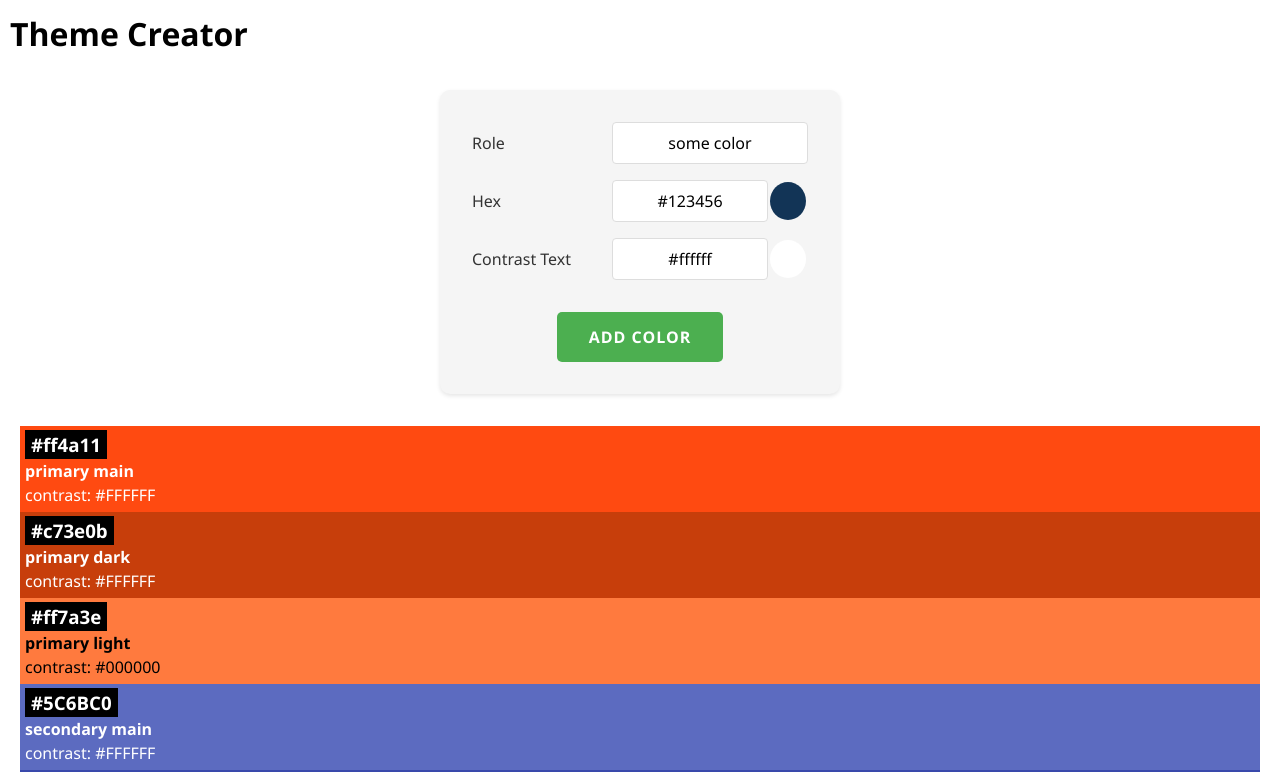
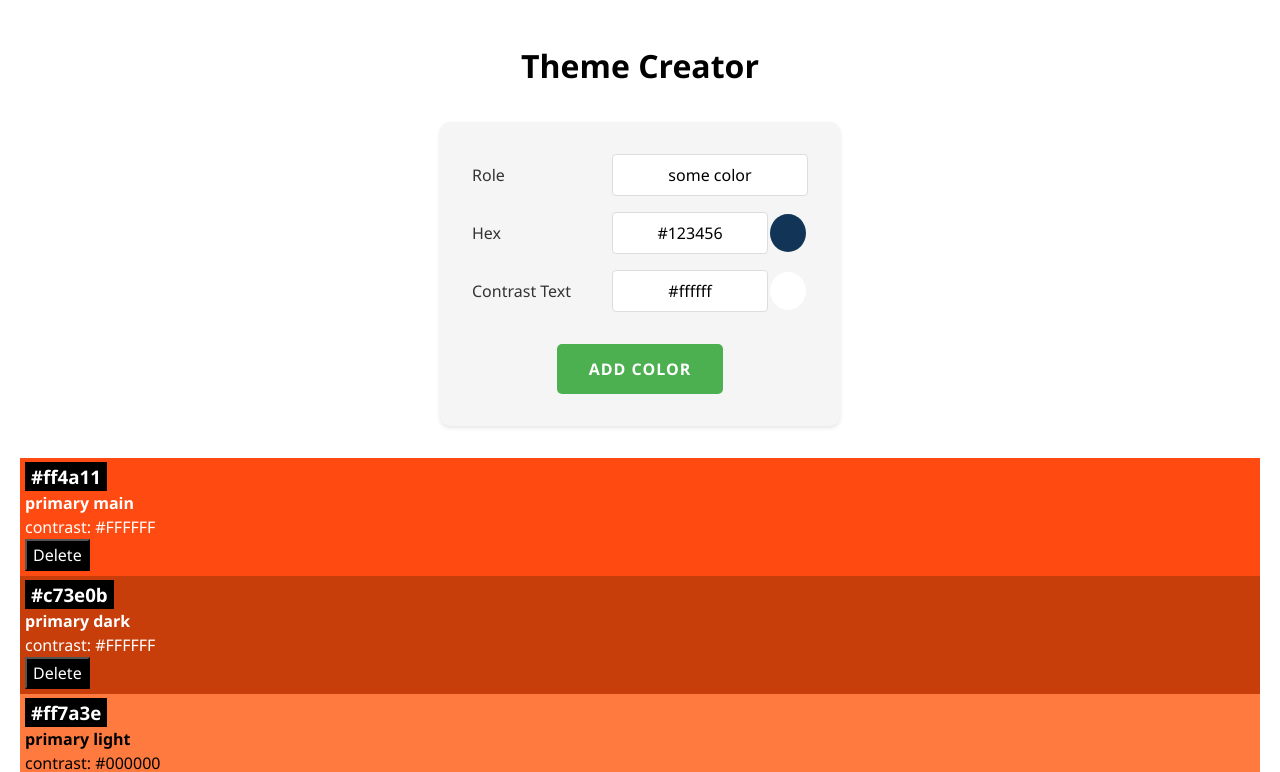
Before and after one commit to VadlamudiGirish/color-theme-creator, a React (Vite) app: page / in a window 1280 px wide. Shown: the top 772 px of the page. Built offline with nearby package versions, Linux system fonts and the light colour scheme.

Commit message:
Implement delete button on each card and delete card with confirmation from user

```diff
--- a/src/App.css
+++ b/src/App.css
@@ -2,3 +2,7 @@ body {
   font-family: "Segoe UI", "Helvetica Neue", Arial, sans-serif;
   padding: 10px;
 }
+.text {
+  text-align: center;
+  margin-top: 2rem;
+}
--- a/src/App.jsx
+++ b/src/App.jsx
@@ -11,13 +11,23 @@ function App() {
     setColors([newColor, ...colors]);
   }
 
+  function handleDeleteColor(colorId) {
+    setColors(colors.filter((color) => color.id !== colorId));
+  }
+
   return (
     <>
-      <h1>Theme Creator</h1>
+      <h1 className="text">Theme Creator</h1>
       <ColorForm onSubmitColor={handleCreateColor} />
-      {colors.map((color) => {
-        return <Color key={color.id} color={color} />;
-      })}
+      {colors.length === 0 ? (
+        <p className="text">No colors left! Start adding new colors 🌈</p>
+      ) : (
+        colors.map((color) => {
+          return (
+            <Color key={color.id} color={color} onDelete={handleDeleteColor} />
+          );
+        })
+      )}
     </>
   );
 }
--- a/src/Components/Color/Color.css
+++ b/src/Components/Color/Color.css
@@ -3,7 +3,7 @@
   padding: 5px;
 }
 
-.color-card-headline {
+.color-card-hightlight {
   display: inline;
   padding: 2px 6px;
   background: black;
--- a/src/Components/Color/Color.jsx
+++ b/src/Components/Color/Color.jsx
@@ -1,6 +1,9 @@
+import { useState } from "react";
 import "./Color.css";
 
-export default function Color({ color }) {
+export default function Color({ color, onDelete }) {
+  const [confirmMessage, setConfirmMessage] = useState(false);
+
   return (
     <div
       className="color-card"
@@ -9,9 +12,30 @@ export default function Color({ color }) {
         color: color.contrastText,
       }}
     >
-      <h3 className="color-card-headline">{color.hex}</h3>
+      <h3 className="color-card-hightlight">{color.hex}</h3>
       <h4>{color.role}</h4>
       <p>contrast: {color.contrastText}</p>
+      {!confirmMessage ? (
+        <button
+          onClick={() => setConfirmMessage(true)}
+          className="color-card-hightlight"
+        >
+          Delete
+        </button>
+      ) : (
+        <div className="color-card-highlight">
+          <p>Really delete?</p>
+          <button onClick={() => onDelete(color.id)} style={{ margin: "5px" }}>
+            Yes
+          </button>
+          <button
+            onClick={() => setConfirmMessage(false)}
+            style={{ margin: "5px" }}
+          >
+            No
+          </button>
+        </div>
+      )}
     </div>
   );
 }
```
